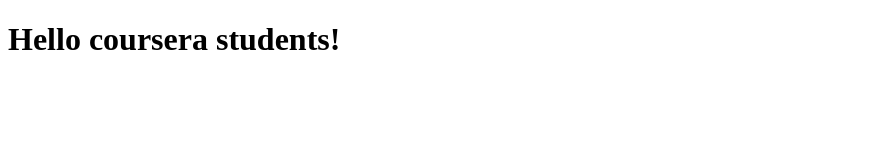
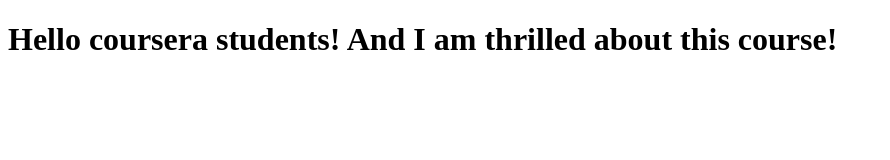
Before and after one commit to OndrejCepl/coursera-test, a plain HTML site: page index.html in a window 1280 px wide. Shown: the whole page, without its empty margins (0-890 px from the left). Drawn offline with Linux system fonts and the light colour scheme.

Commit message:
Next version of web files

```diff
--- a/index.html
+++ b/index.html
@@ -7,7 +7,7 @@
 </head>
 <body>
     <h1>
-        Hello coursera students!
+        Hello coursera students! And I am thrilled about this course!
     </h1>
 
 </body>
```
